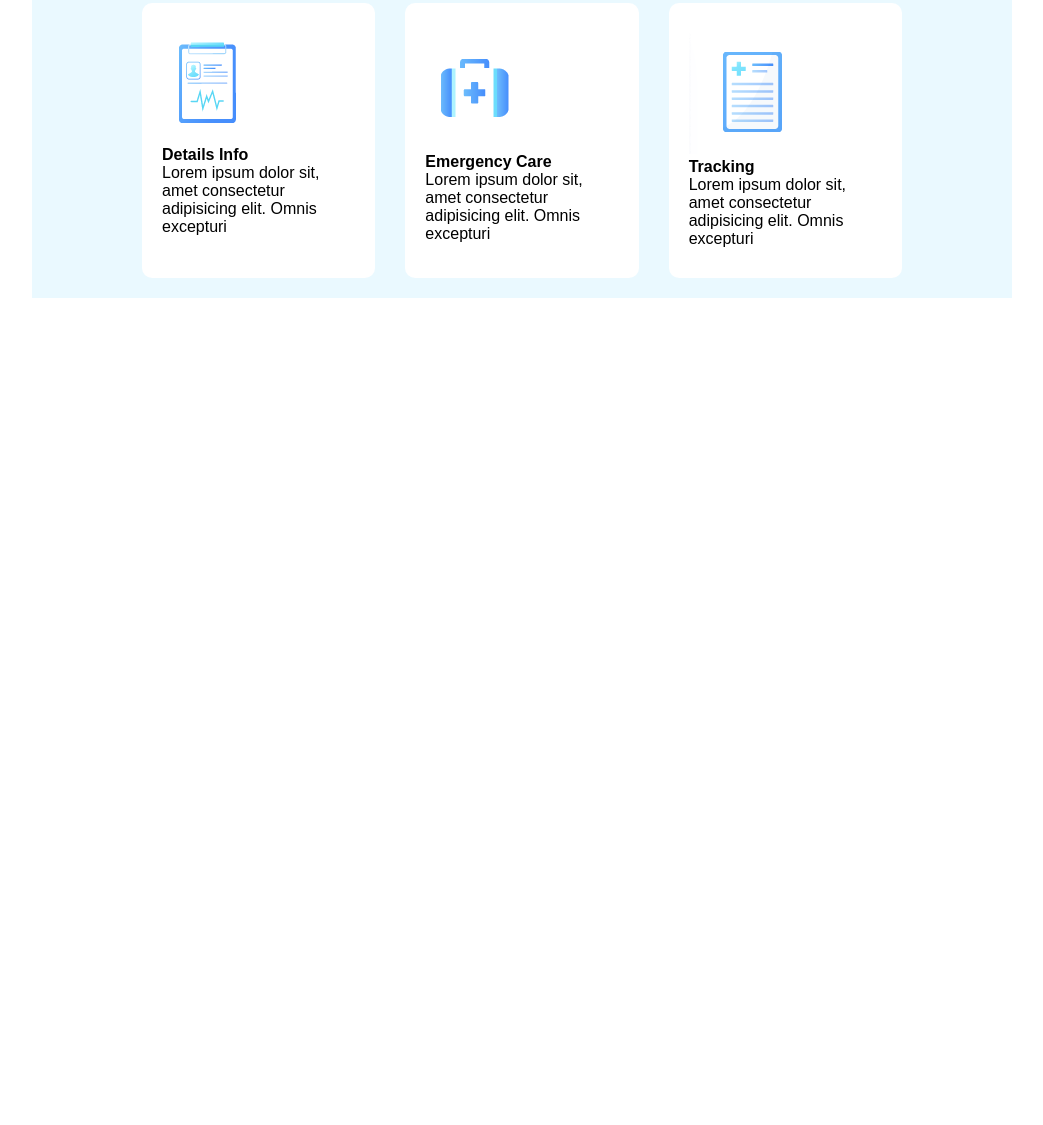
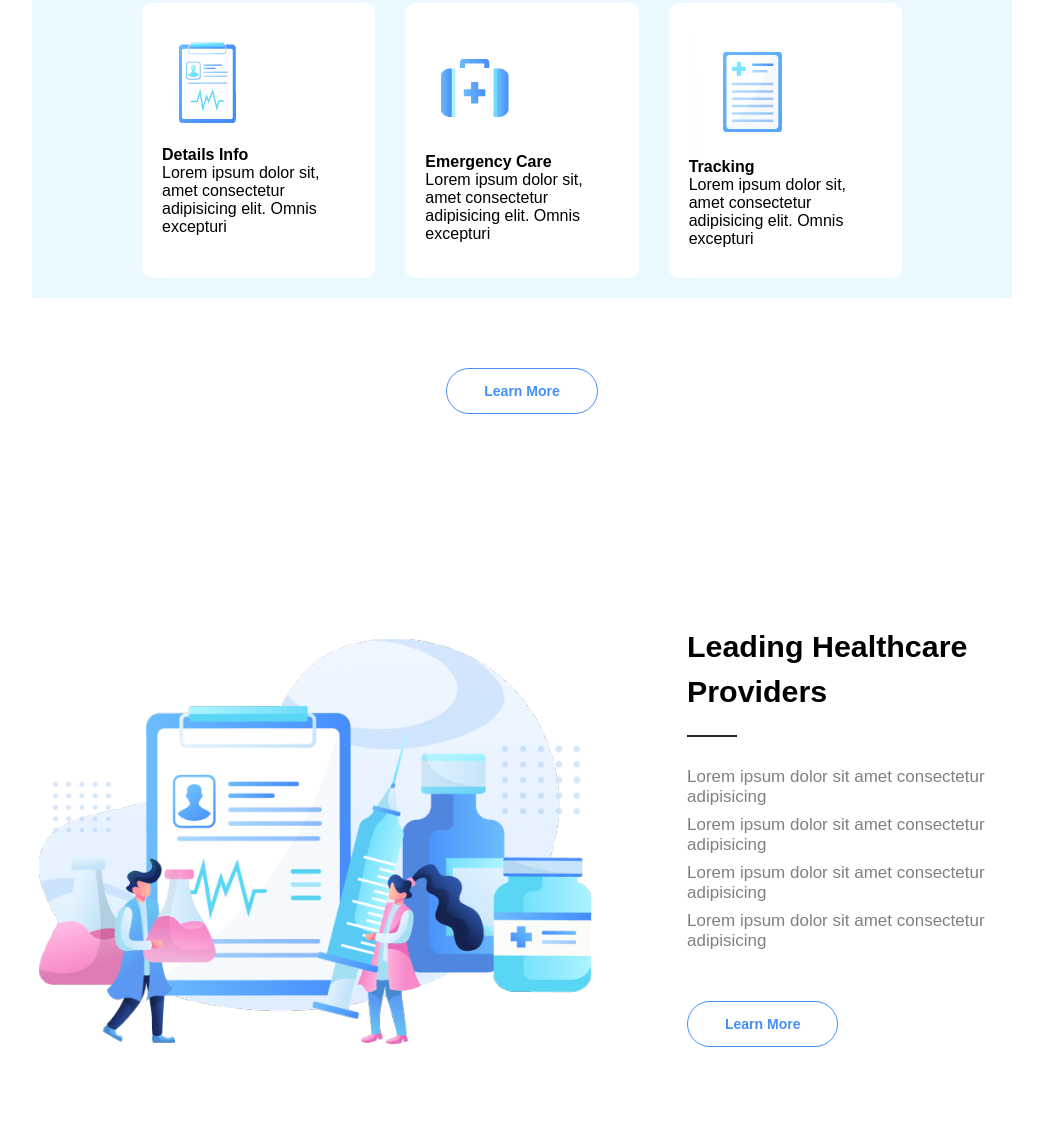
Before and after one commit to suleojimahpeter34/health-care-, a plain HTML site: page index.html in a window 1280 px wide. Shown: the part 1138-2263 px from the top of the page, without its empty margins (118-1161 px from the left). Before the commit the page ends 1456 px from the top, so only its background shows below. Drawn offline with Linux system fonts and the light colour scheme.

Commit message:
this is the more-services-section

```diff
--- a/index.html
+++ b/index.html
@@ -80,8 +80,35 @@
                             <p>Lorem ipsum dolor sit, amet consectetur adipisicing elit. Omnis excepturi</p>
                         </div>
                     </div>
+                    <div class="btn-service">
+                        <button>Learn More</button>
+                    </div>
                   </section>
                  <!-- srvice section ends -->
+
+
+                  <!-- more services begins -->
+                   <section class="more-services">
+                        <div class="more-services-container">
+                            <div class="left-more-services">
+                                <img src="more-services-img.PNG" alt="">
+                            </div>
+                            <div class="right-more-services">
+                                <h1>Leading Healthcare <br></h1><h2>Providers</h2>
+                                <div class="more-services-black-line">
+
+                                </div>
+                                <p class="f-p">Lorem ipsum dolor sit amet consectetur adipisicing</p>
+                                <p class="f-p">Lorem ipsum dolor sit amet consectetur adipisicing</p>
+                                <p class="f-p">Lorem ipsum dolor sit amet consectetur adipisicing</p>
+                                <p class="l-p">Lorem ipsum dolor sit amet consectetur adipisicing</p>
+                                <div class="btn-more-service">
+                                    <button>Learn More</button>
+                                </div>
+                            </div>
+                        </div>
+                   </section>
+                  <!-- more services ends -->
     </main>
 </body>
 </html>
--- a/style.css
+++ b/style.css
@@ -106,3 +106,65 @@ main{
     padding: 30px 20px;
     background-color: white;
 }
+.btn-service button{
+    padding: 14px 37px;
+    color: #458ff6;
+    font-size: 14px;
+    font-weight: bolder;
+    border-radius: 50px;
+    background-color: white;
+    border: 1px solid #458ff6;
+}
+.btn-service{
+    padding: 70px 0px;
+    text-align: center;
+}
+.more-services-container{
+    padding-top: 140px;
+    padding-bottom: 70px;
+align-items: center;
+    display: flex;
+}
+.more-services-container .left-more-services{
+    padding-right: 70px;
+}
+.more-services-container .right-more-services{
+    width: 40%;
+}
+.btn-more-service button{
+    padding: 14px 37px;
+    color: #458ff6;
+    font-size: 14px;
+    font-weight: bolder;
+    border-radius: 50px;
+    background-color: white;
+    border: 1px solid #458ff6;
+}
+.right-more-services h1{
+    font-size: 1.9rem;
+    margin-bottom: 10px;
+    font-family: Arial, Helvetica, sans-serif;
+}
+.right-more-services h2{
+    font-size: 1.9rem;
+    font-family: Arial, Helvetica, sans-serif;
+    margin-bottom: 26px;
+}
+.more-services-black-line{
+    height: 2px;
+    margin-bottom: 30px;
+    width: 50px;
+    background-color: rgb(37, 37, 37);
+}
+.right-more-services .f-p{
+    color: gray;
+    margin-bottom: 8px;
+    font-size: 17px;
+
+}
+.l-p{
+    margin-bottom: 50px;
+    font-size: 17px;
+    color: gray;
+
+}
```
Also changed, not shown: more-services-img.PNG (added).
